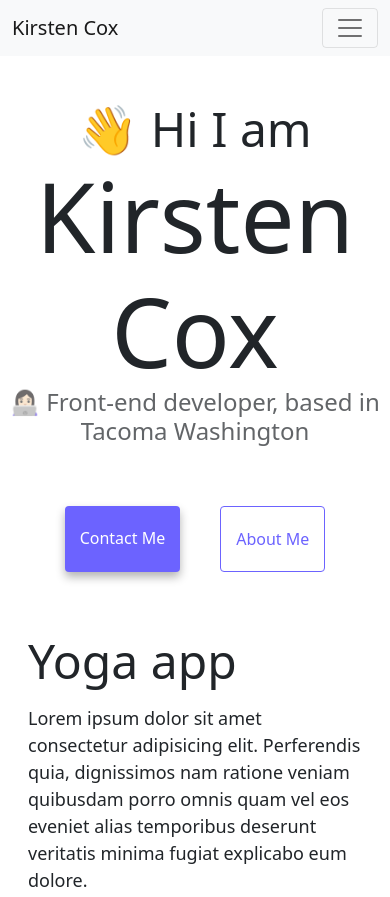
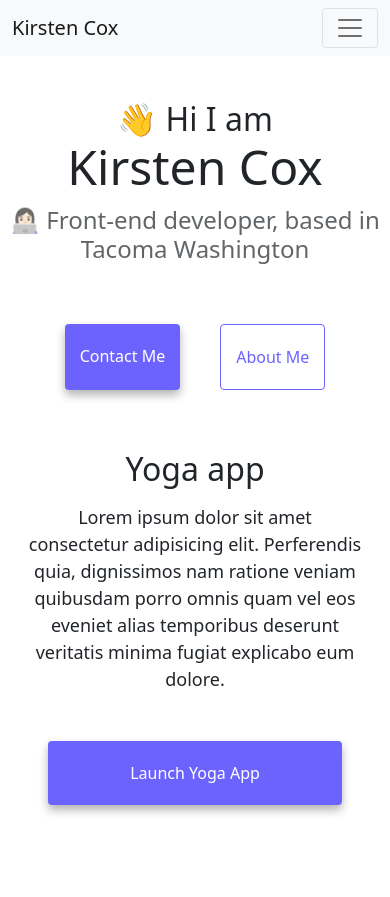
Before and after one commit to kirstenrc/Portfolio, a plain HTML site: page index.html in a window 390 px wide. Shown: the top 897 px of the page. Drawn offline with nearby package versions, Linux system fonts and the light colour scheme.

Commit message:
Made page responsive with media queries

```diff
--- a/css/style.css
+++ b/css/style.css
@@ -95,3 +95,23 @@ p {
   border-radius: 4px;
   box-shadow: var(--box-shadow);
 }
+
+@media (max-width: 576px) {
+  h1 {
+    text-align: center;
+    font-size: 48px;
+    margin-bottom: 10px;
+  }
+  h2 {
+    text-align: center;
+    font-size: 32px;
+  }
+  p {
+    text-align: center;
+  }
+  .primary-link {
+    display: block;
+    text-align: center;
+    margin: 0 20px;
+  }
+}
```
Also changed, not shown: about.html (+4 -2 lines).
